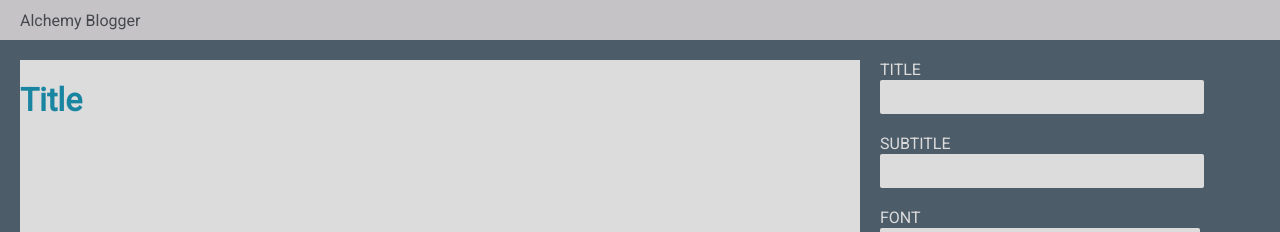
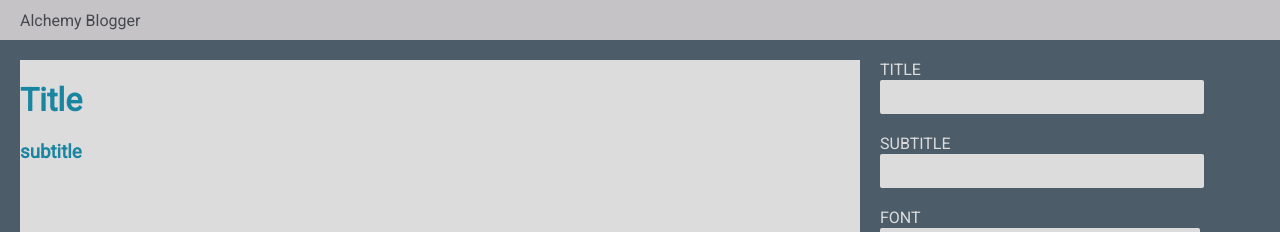
Before and after one commit to morganniemeyer/blogreact, a React (Create React App) app: page / in a window 1280 px wide. Shown: the top 232 px of the page. Built offline with nearby package versions, Linux system fonts and the light colour scheme; a web font is replaced by a local one.

Commit message:
subtitle working

```diff
--- a/src/components/Editor/Editor.js
+++ b/src/components/Editor/Editor.js
@@ -2,9 +2,12 @@ import React from 'react';
 
 import './Editor.css';
 
-export default function Editor({ title, setTitle }) {
+export default function Editor({ title, setTitle, subtitle, setSub }) {
   const handleTitle = (event) => {
     setTitle(event.target.value);
+  };
+  const handleSub = (event) => {
+    setSub(event.target.value);
   };
 
   return (
@@ -14,7 +17,7 @@ export default function Editor({ title, setTitle }) {
         <label htmlFor="title">Title</label>
       </div>
       <div className="form-control">
-        <input type="text" />
+        <input type="text" onChange={handleSub} />
         <label>Subtitle</label>
       </div>
       <div className="form-control">
--- a/src/components/Home/Home.js
+++ b/src/components/Home/Home.js
@@ -7,11 +7,12 @@ import './Home.css';
 export default function Home() {
   // add useState calls here for title, subtitle, font, align, and text
   const [title, setTitle] = useState('Title');
+  const [subtitle, setSub] = useState('subtitle');
   return (
     <main>
       {/* pass the state variables as props to the presentational components */}
-      <Preview {...{ title }} />
-      <Editor {...{ title, setTitle }} />
+      <Preview {...{ title, subtitle }} />
+      <Editor {...{ title, setTitle, subtitle, setSub }} />
     </main>
   );
 }
--- a/src/components/Preview/Preview.js
+++ b/src/components/Preview/Preview.js
@@ -2,7 +2,7 @@ import React from 'react';
 
 import './Preview.css';
 
-export default function Preview({ title }) {
+export default function Preview({ title, subtitle }) {
   // implement a Preview screen here
   //  Note - the HTML should have the following structure
   //  the main div should have a class of preview and the font-name prop
@@ -17,6 +17,7 @@ export default function Preview({ title }) {
   return (
     <div className="preview">
       <h1>{title}</h1>
+      <h3>{subtitle}</h3>
     </div>
   );
 }
```
